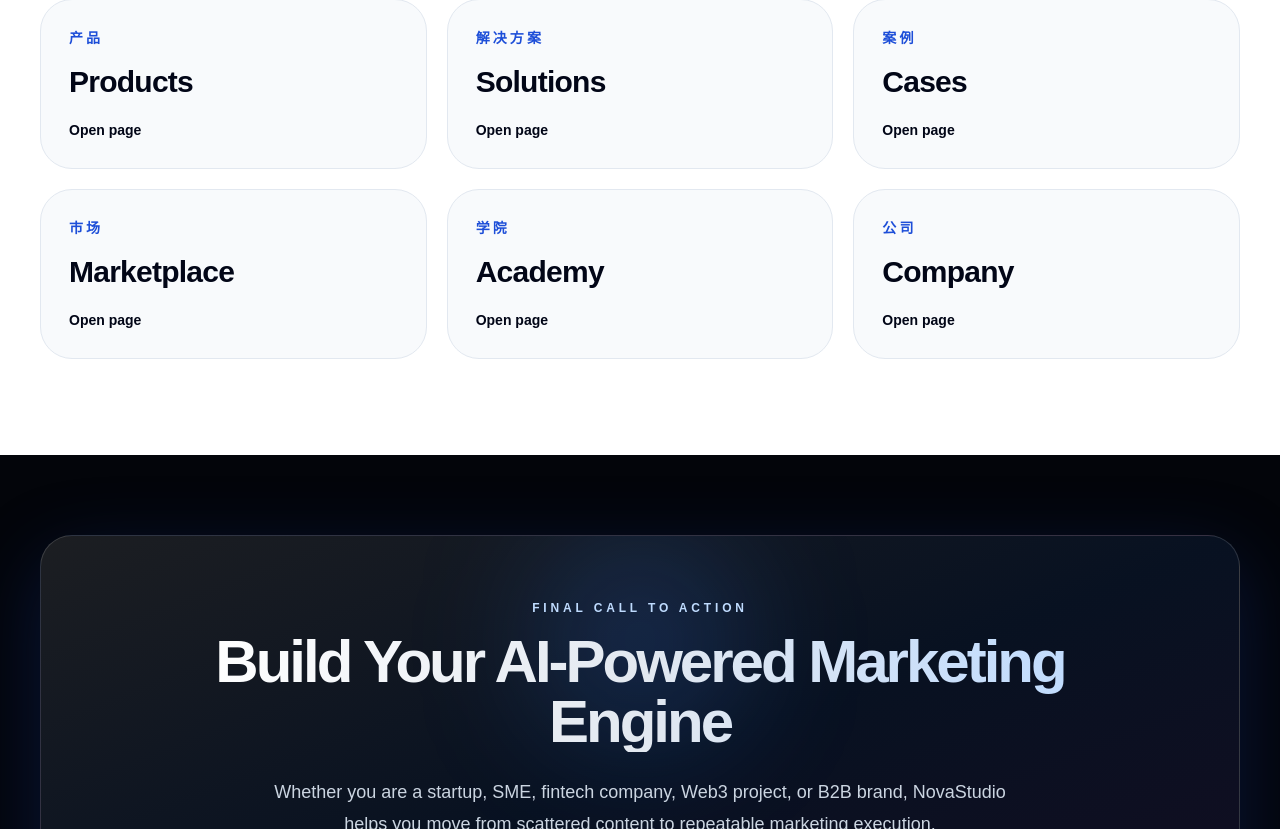
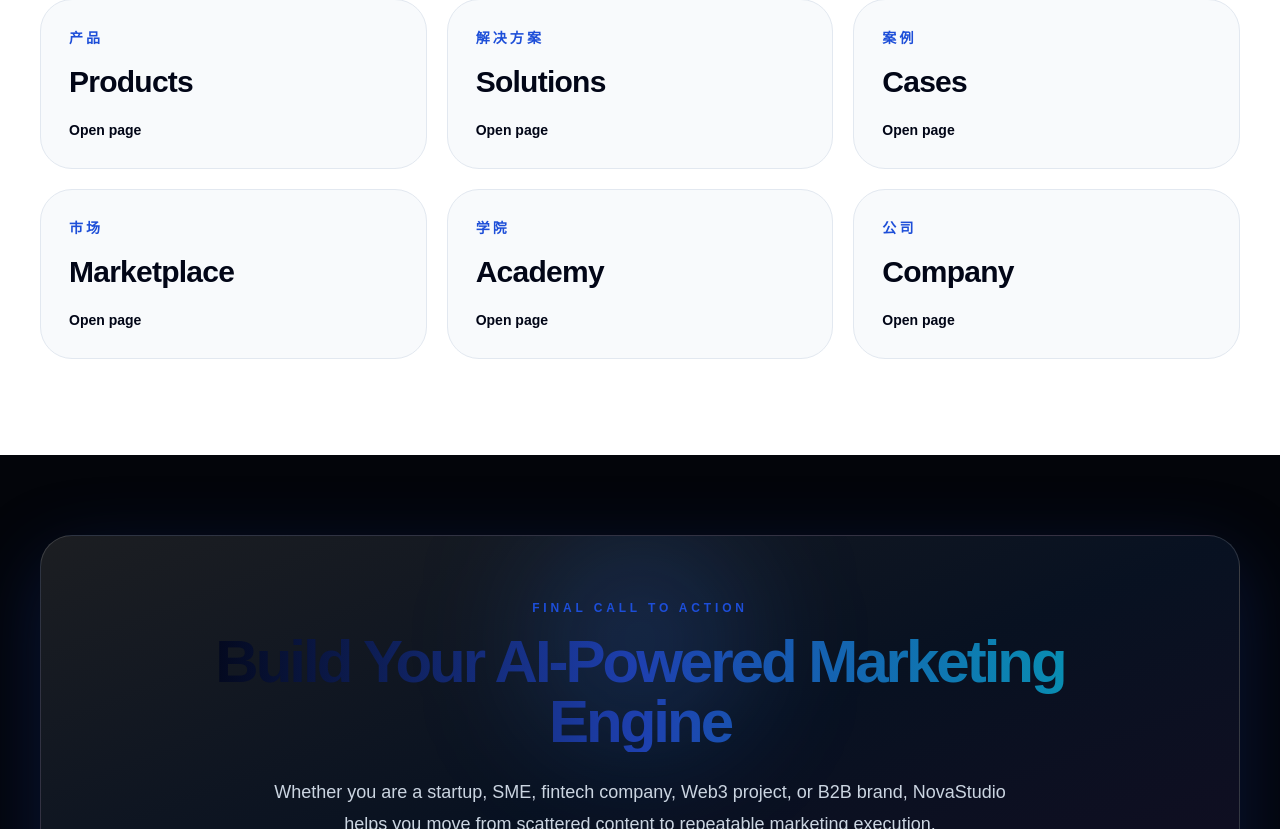
Before and after one commit to Booyuu/Novatest, a Next.js app: page / in a window 1280 px wide. Shown: the part 1971-2800 px from the top of the page. Built offline with nearby package versions, Linux system fonts and the light colour scheme.

Commit message:
Shift visual system toward light enterprise AI palette

```diff
--- a/app/globals.css
+++ b/app/globals.css
@@ -3,9 +3,9 @@
 @tailwind utilities;
 
 :root {
-  color-scheme: dark;
-  --background: #03050a;
-  --foreground: #f8fafc;
+  color-scheme: light;
+  --background: #f6f9ff;
+  --foreground: #071427;
 }
 
 * {
@@ -35,15 +35,15 @@ body::before {
   position: fixed;
   inset: 0;
   pointer-events: none;
-  background-image: linear-gradient(rgba(255,255,255,0.035) 1px, transparent 1px), linear-gradient(90deg, rgba(255,255,255,0.035) 1px, transparent 1px);
-  background-size: 56px 56px;
-  mask-image: linear-gradient(to bottom, black, transparent 78%);
-  opacity: 0.72;
+  background-image: linear-gradient(rgba(37,99,235,0.045) 1px, transparent 1px), linear-gradient(90deg, rgba(37,99,235,0.045) 1px, transparent 1px);
+  background-size: 64px 64px;
+  mask-image: linear-gradient(to bottom, black, transparent 72%);
+  opacity: 0.9;
 }
 
 ::selection {
-  background: rgba(96, 165, 250, 0.36);
-  color: #ffffff;
+  background: rgba(37, 99, 235, 0.18);
+  color: #061528;
 }
 
 @layer components {
@@ -52,14 +52,14 @@ body::before {
   }
 
   .glass-card {
-    @apply border border-white/10 bg-white/[0.055] shadow-panel backdrop-blur-xl;
+    @apply border border-blue-100/80 bg-white/80 shadow-panel backdrop-blur-xl;
   }
 
   .gradient-text {
-    @apply bg-gradient-to-r from-white via-slate-200 to-blue-200 bg-clip-text text-transparent;
+    @apply bg-gradient-to-r from-slate-950 via-blue-800 to-cyan-600 bg-clip-text text-transparent;
   }
 
   .eyebrow {
-    @apply text-xs font-semibold uppercase tracking-[0.32em] text-blue-200;
+    @apply text-xs font-semibold uppercase tracking-[0.32em] text-blue-700;
   }
 }
```
